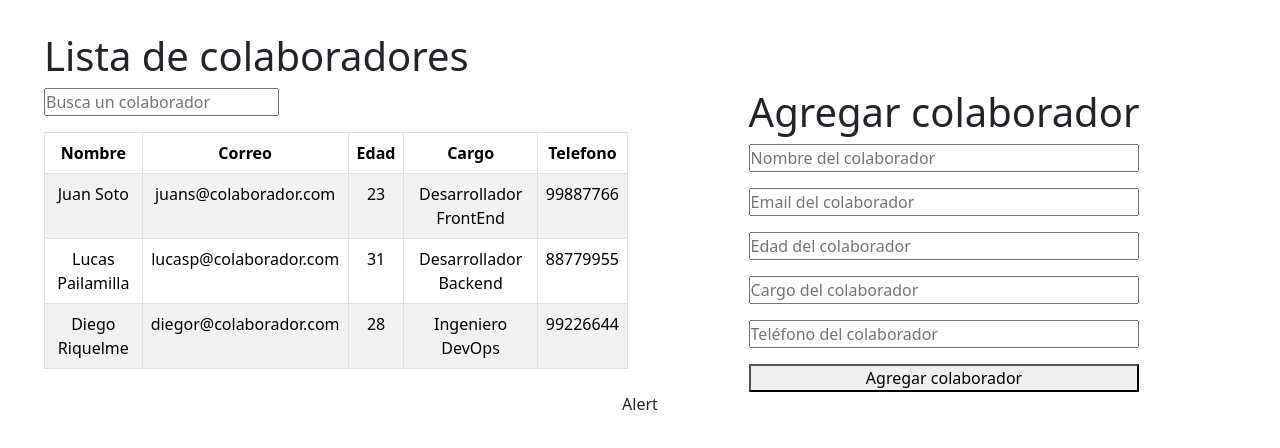
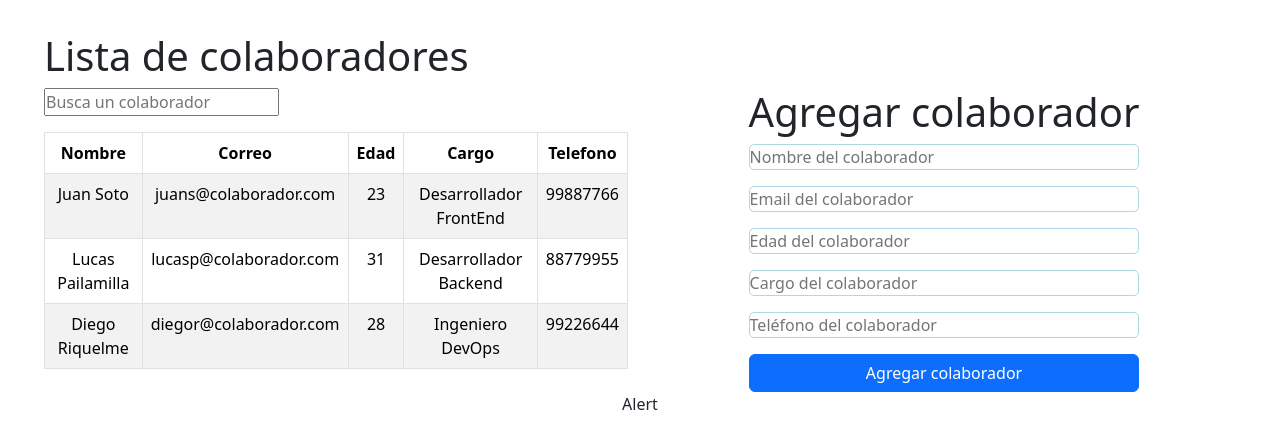
Before and after one commit to XavierMurillo/rederizacionDinamica, a React (Vite) app: page / in a window 1280 px wide. Shown: the top 448 px of the page. Built offline with nearby package versions, Linux system fonts and the light colour scheme.

Commit message:
bootstrap

```diff
--- a/src/components/Formulario.jsx
+++ b/src/components/Formulario.jsx
@@ -92,7 +92,7 @@ export const Formulario = ({ listado, setListado, setColaboradores }) => {
           value={formulario.telefono}
           onChange={handleOnChange}
         />
-        <button>Agregar colaborador</button>
+        <button className="btn btn-primary">Agregar colaborador</button>
       </form>
     </div>
   );
--- a/src/index.css
+++ b/src/index.css
@@ -14,4 +14,6 @@
 
 .form input{
   margin-bottom: 1rem;
+  border-radius: 5px;
+  border: solid 1px lightblue;
 }
```
